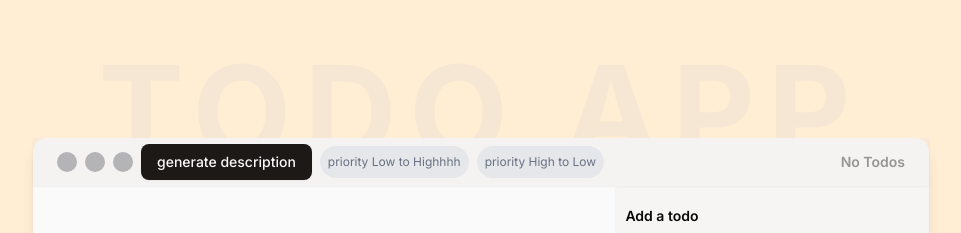
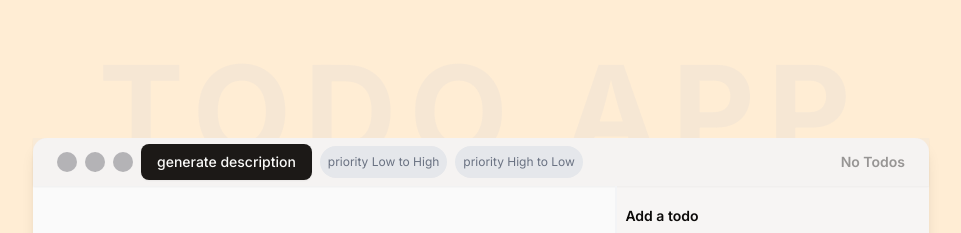
Before and after one commit to viveksooni/AI_Todo, a React (Vite) app in the folder client/: page / in a window 1280 px wide. Shown: the top 233 px of the page, without its empty margins (159-1120 px from the left). Built offline with nearby package versions, Linux system fonts and the light colour scheme; no server answers.

Commit message:
changed clerk key

```diff
--- a/client/src/components/Header.jsx
+++ b/client/src/components/Header.jsx
@@ -27,7 +27,7 @@ export const Header = () => {
           }}
         >
           {" "}
-          priority Low to Highhhh
+          priority Low to High
         </div>
         <div
           className={`text-xs bg-gray-200 px-2 py-2 rounded-full cursor-pointer text-gray-500 ${
--- a/client/src/components/UserName.jsx
+++ b/client/src/components/UserName.jsx
@@ -81,8 +81,8 @@ function UserName() {
           Submit
         </button>
       </form>
- {console.log(import.meta.env.Dev)}
-      {import.meta.env.Dev && <DevTool control={control}></DevTool>}{" "}
+
+      {   <DevTool control={control}></DevTool>}
     </div>
   );
 }
```
Also changed, not shown: 1 other file (tests, documents, lock files or other folders).
